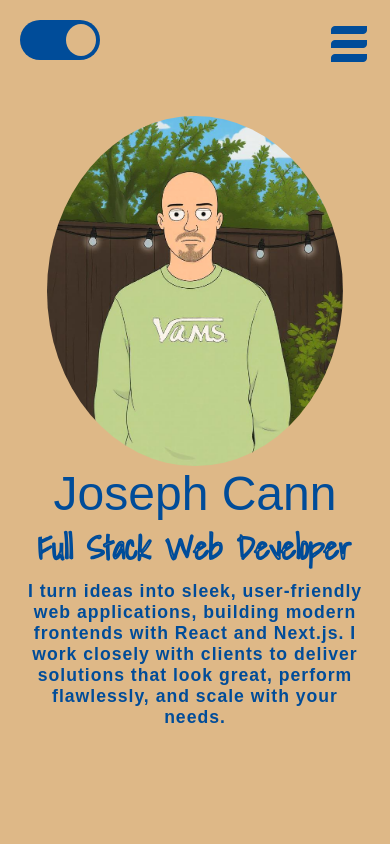
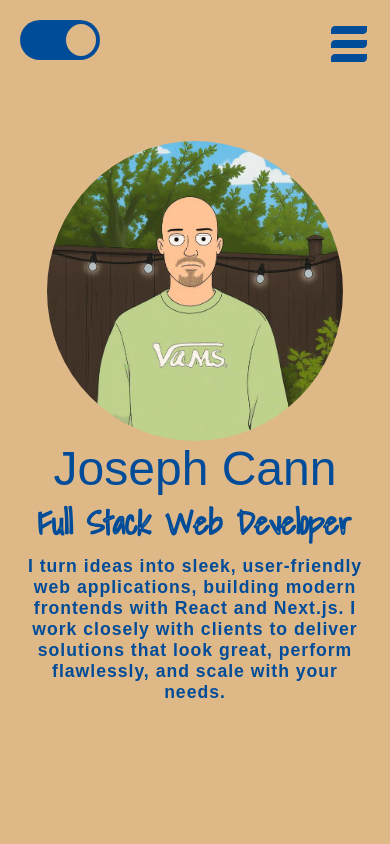
Before and after one commit to joecann/myPortfolio, a Next.js app: page / in a window 390 px wide. Shown: the top 844 px of the page. Built offline with nearby package versions, Linux system fonts and the light colour scheme; a web font is replaced by a local one.

Commit message:
update 1.3

```diff
--- a/src/app/globals.css
+++ b/src/app/globals.css
@@ -485,7 +485,7 @@ li{
   }
 
   .landing-image{
-    height: 350px;
+    height: 300px;
     width: 80%;
   }
 
```
